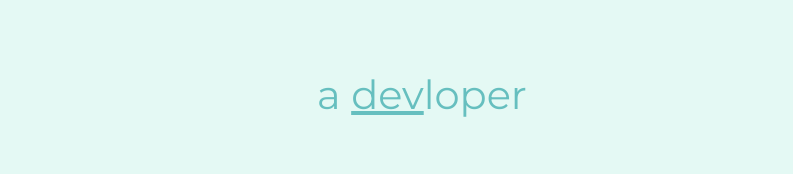
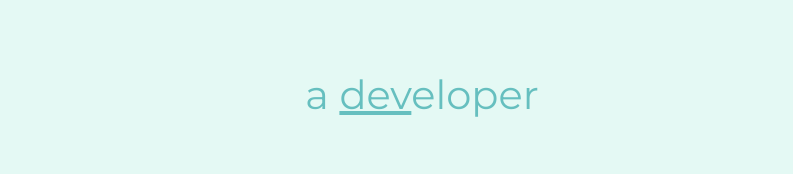
Before and after one commit to kylenguyen-cs30/Personal-site, a plain HTML site: page index.html in a window 1280 px wide. Shown: the part 331-505 px from the top of the page, without its empty margins (218-1011 px from the left). Drawn offline with Linux system fonts and the light colour scheme.

Commit message:
fix syntax

```diff
--- a/index.html
+++ b/index.html
@@ -17,7 +17,7 @@
     <div class="top-container">
       <img class="top-cloud" src="images/cloud.png" alt="cloud-img" />
       <h1>I'm Kyle.</h1>
-      <h2>a <span class="pro">dev</span>loper</h2>
+      <h2>a <span class="pro">dev</span>eloper</h2>
 
       <img class="bottom-cloud" src="images/cloud.png" alt="cloud-img" />
       <img src="images/mountain.png" alt="mountain-img" />
```
